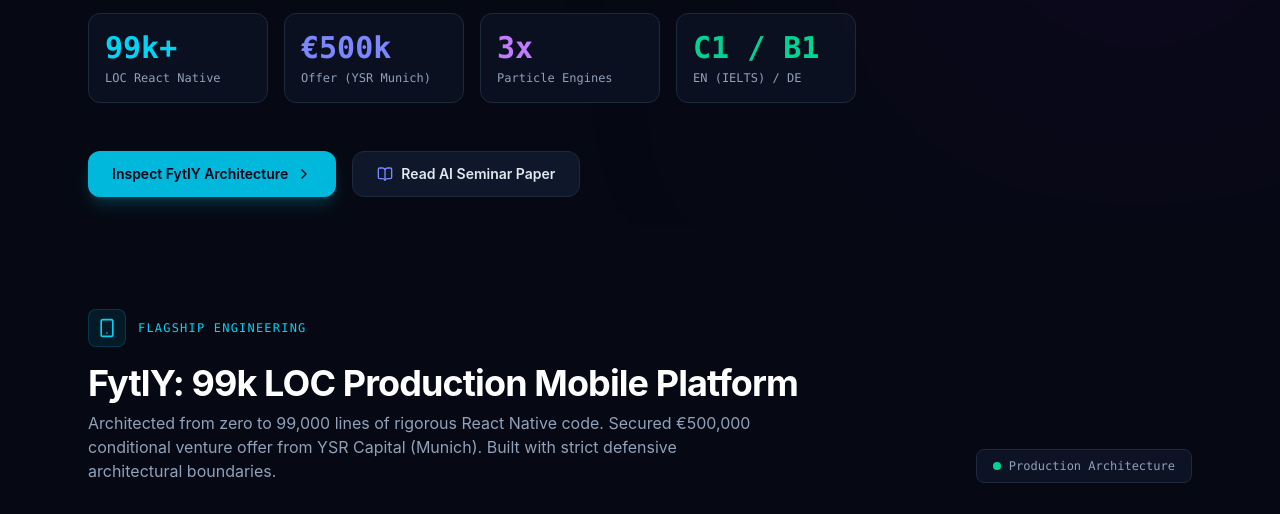
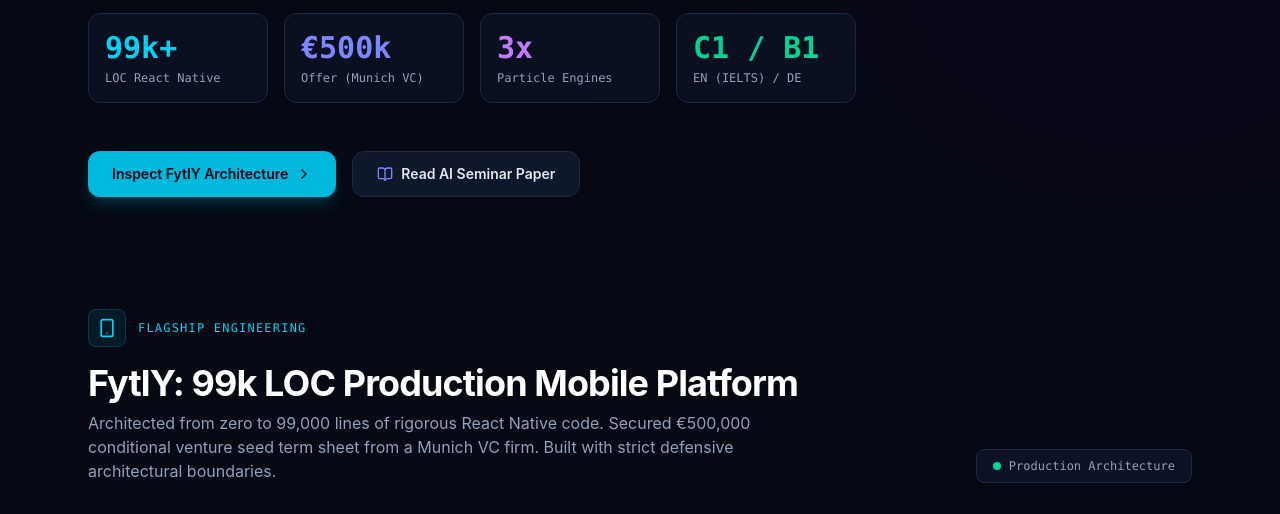
Before and after one commit to shikharthakur2404/portfolio, a React app: page / in a window 1280 px wide. Shown: the part 573-1087 px from the top of the page. Built offline with nearby package versions, Linux system fonts and the light colour scheme; the HTML template or start-up script is replaced by a standard one.

Commit message:
✦ chore: sanitize investor name & update paper preprint asset

```diff
--- a/src/App.tsx
+++ b/src/App.tsx
@@ -105,7 +105,7 @@
             </div>
             <div className="p-4 rounded-xl bg-slate-900/60 border border-slate-800">
               <div className="font-mono text-2xl sm:text-3xl font-bold text-indigo-400">€500k</div>
-              <div className="text-xs font-mono text-slate-400 mt-1">Offer (YSR Munich)</div>
+              <div className="text-xs font-mono text-slate-400 mt-1">Offer (Munich VC)</div>
             </div>
             <div className="p-4 rounded-xl bg-slate-900/60 border border-slate-800">
               <div className="font-mono text-2xl sm:text-3xl font-bold text-purple-400">3x</div>
@@ -148,7 +148,7 @@
                 FytlY: 99k LOC Production Mobile Platform
               </h2>
               <p className="text-slate-400 max-w-2xl mt-2 text-base">
-                Architected from zero to 99,000 lines of rigorous React Native code. Secured €500,000 conditional venture offer from YSR Capital (Munich). Built with strict defensive architectural boundaries.
+                Architected from zero to 99,000 lines of rigorous React Native code. Secured €500,000 conditional venture seed term sheet from a Munich VC firm. Built with strict defensive architectural boundaries.
               </p>
             </div>
             <div className="flex items-center gap-2 font-mono text-xs text-slate-400 bg-slate-900/80 px-4 py-2 rounded-lg border border-slate-800 self-start lg:self-auto">
```
Also changed, not shown: 1 other file (tests, documents, lock files or other folders).
